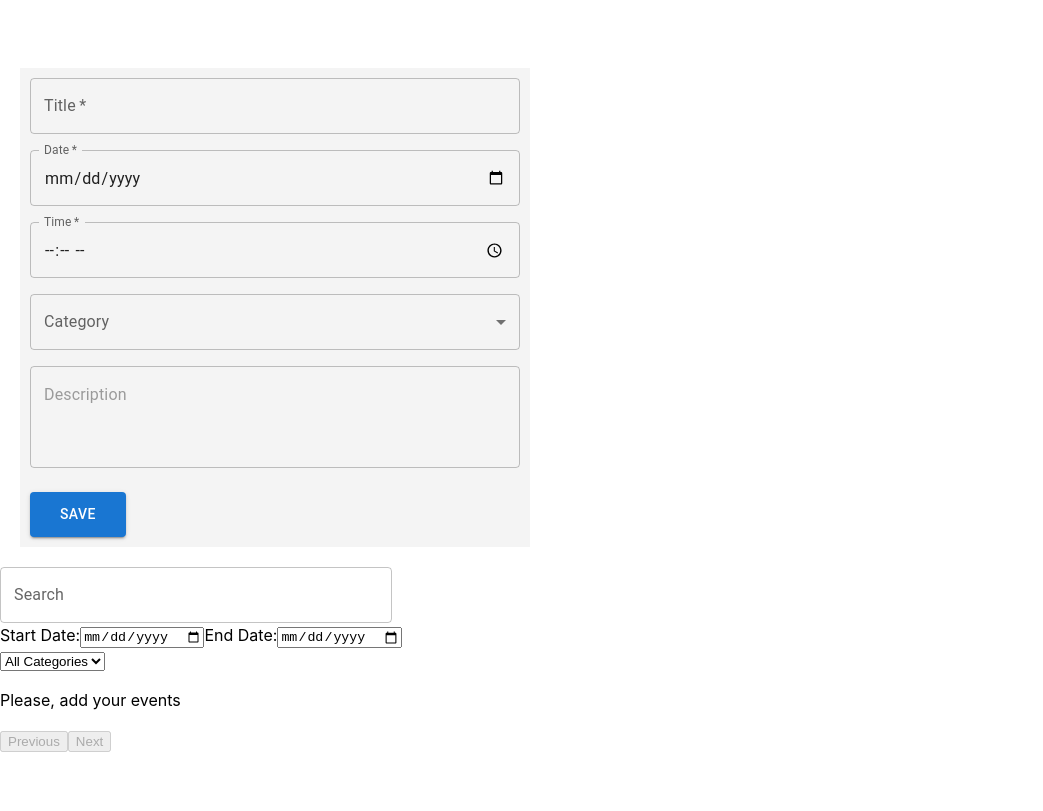
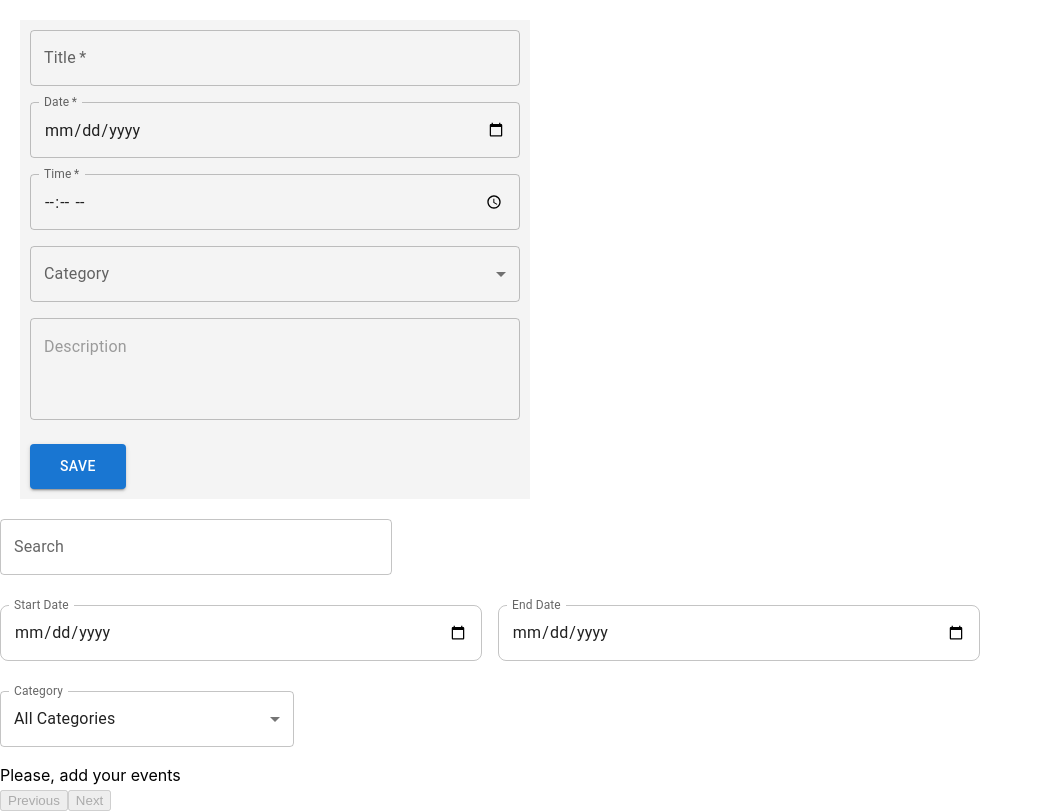
Before and after one commit to MyroslavaRohoza/Event-Scheduler, a React (Vite) app: page / in a window 1280 px wide. Shown: the whole page, without its empty margins (0-1043 px from the left). Built offline with nearby package versions, Linux system fonts and the light colour scheme.

Commit message:
styles for events card

```diff
--- a/src/components/CategoryFilter/CategoryFilter.tsx
+++ b/src/components/CategoryFilter/CategoryFilter.tsx
@@ -1,22 +1,39 @@
+import { useDispatch } from "react-redux";
 import { handleEventAction } from "../../utils/eventsUtils.ts";
-import { useDispatch } from "react-redux";
 import { setCategoryFilter } from "../../state/filter/filterSlice.ts";
 import { categories } from "../../utils/eventConstants.ts";
+import { FormControl, InputLabel, Select, MenuItem } from "@mui/material";
 
 export const CategoryFilter = () => {
   const dispatch = useDispatch();
+
   return (
-    <select
+    <FormControl
+      variant="outlined"
+      fullWidth
+      sx={{ width: "30%", marginBottom: 2, marginTop: "30px" }}
+    >
+      <InputLabel id="category-select-label">Category</InputLabel>
+      <Select
+        labelId="category-select-label"
+        defaultValue="all"
         onChange={(evt) =>
           handleEventAction(dispatch, setCategoryFilter, evt.target.value)
         }
+        label="Category"
+        sx={{
+          "& .MuiOutlinedInput-root": {
+            borderRadius: "8px",
+          },
+        }}
       >
-      <option value="all">All Categories</option>
+        <MenuItem value="all">All Categories</MenuItem>
         {categories.map((category) => (
-        <option key={category.value} value={category.value}>
+          <MenuItem key={category.value} value={category.value}>
             {category.label}
-        </option>
+          </MenuItem>
         ))}
-    </select>
+      </Select>
+    </FormControl>
   );
 };
--- a/src/components/EventFilter/EventFilter.tsx
+++ b/src/components/EventFilter/EventFilter.tsx
@@ -2,6 +2,7 @@ import { useDispatch, useSelector } from "react-redux";
 import { handleEventAction } from "../../utils/eventsUtils.ts";
 import { selectDateRange } from "../../state/filter/filterSelectors.ts";
 import { setDateFilter } from "../../state/filter/filterSlice.ts";
+import { TextField, Stack, Typography } from "@mui/material";
 
 const EventFilter = () => {
   const dispatch = useDispatch();
@@ -17,24 +18,46 @@ const EventFilter = () => {
 
   return (
     <div>
-      <label>
-        Start Date:
-        <input
+      <Stack
+        direction={{ xs: "column", sm: "row" }}
+        spacing={2}
+        sx={{ marginTop: "30px" }}
+      >
+        <TextField
           type="date"
           name="startDate"
+          label="Start Date"
           value={dateRange.startDate || ""}
           onChange={handleDateChange}
+          fullWidth
+          InputLabelProps={{
+            shrink: true,
+          }}
+          sx={{
+            "& .MuiInputBase-root": {
+              borderRadius: "8px",
+            },
+            marginBottom: 2,
+          }}
         />
-      </label>
-      <label>
-        End Date:
-        <input
+        <TextField
           type="date"
           name="endDate"
+          label="End Date"
           value={dateRange.endDate || ""}
           onChange={handleDateChange}
+          fullWidth
+          InputLabelProps={{
+            shrink: true,
+          }}
+          sx={{
+            "& .MuiInputBase-root": {
+              borderRadius: "8px",
+            },
+            marginBottom: 2,
+          }}
         />
-      </label>
+      </Stack>
     </div>
   );
 };
--- a/src/components/EventForm/EventForm.tsx
+++ b/src/components/EventForm/EventForm.tsx
@@ -74,10 +74,10 @@ const EventForm: React.FC = () => {
             variant="outlined"
             label="Date"
             fullWidth
-            sx={{ marginBottom: 2 }}
             InputLabelProps={{
               shrink: true,
             }}
+            sx={{ marginBottom: 2 }}
           />
           <Field
             type="time"
--- a/src/components/EventListItem/EventListItem.tsx
+++ b/src/components/EventListItem/EventListItem.tsx
@@ -1,3 +1,4 @@
+import css from "./eventListItem.module.css";
 import { useDispatch, useSelector } from "react-redux";
 import { handleEventAction, handleSubmit } from "../../utils/eventsUtils.ts";
 import Button from "../Button/Button.tsx";
@@ -7,13 +8,11 @@ import {
   editEvent,
   turnOffEditEvent,
 } from "../../state/events/eventSlice.ts";
-import {
-  selectEditEventId,
-  selectIsEditEvent,
-} from "../../state/events/eventSelectors.ts";
-import { Field, Formik, Form, ErrorMessage } from "formik";
+import { selectEditEventId } from "../../state/events/eventSelectors.ts";
+import { Field, Formik, Form } from "formik";
 import { EventItem } from "../../types/eventTypes.ts";
 import { categories } from "../../utils/eventConstants.ts";
+import { TextField } from "@mui/material";
 
 const EventListItem = ({
   item: { title, category, time, date, description, id },
@@ -34,7 +33,7 @@ const EventListItem = ({
   };
 
   return isEditEvent ? (
-    <li>
+    <li className={css.containerWrapper}>
       <Formik
         initialValues={initialValues}
         onSubmit={(values, actions) => {
@@ -49,16 +48,38 @@ const EventListItem = ({
           handleEventAction(dispatch, turnOffEditEvent);
         }}
       >
-        <Form>
-          <div>
-            <Field type="text" id="title" name="title" required />
-            <ErrorMessage name="title" component="div" />
-          </div>
-          <div>
+        <Form className={css.eventForm}>
+          <Field
+            type="text"
+            id="title"
+            name="title"
+            required
+            as={TextField}
+            variant="outlined"
+            fullWidth
+            InputProps={{
+              inputProps: {
+                style: {
+                  padding: "5px",
+                },
+              },
+            }}
+          />
           <label htmlFor="category">
             <strong>Category:</strong>
-            </label>
-            <Field as="select" id="category" name="category" required>
+            <Field
+              as="select"
+              id="category"
+              name="category"
+              required
+              style={{
+                padding: "5px",
+                width: "100%",
+                border: "1px solid #ccc",
+                borderRadius: "4px",
+                outline: "none",
+              }}
+            >
               <option value="">Select category</option>
               {categories.map((cat) => (
                 <option key={cat.value} value={cat.value}>
@@ -66,33 +87,69 @@ const EventListItem = ({
                 </option>
               ))}
             </Field>
-            <ErrorMessage name="category" component="div" />
-          </div>
-          <div>
+          </label>
           <label htmlFor="date">
             <strong>Date:</strong>
+            <Field
+              type="date"
+              id="date"
+              name="date"
+              required
+              as={TextField}
+              variant="outlined"
+              fullWidth
+              InputProps={{
+                inputProps: {
+                  style: {
+                    padding: "5px",
+                  },
+                },
+              }}
+            />
           </label>
-            <Field type="date" id="date" name="date" required />
-            <ErrorMessage name="date" component="div" />
-          </div>
-          <div>
           <label htmlFor="time">
             <strong>Time:</strong>
+            <Field
+              type="time"
+              id="time"
+              name="time"
+              required
+              as={TextField}
+              variant="outlined"
+              fullWidth
+              InputProps={{
+                inputProps: {
+                  style: {
+                    padding: "5px",
+                  },
+                },
+              }}
+            />
           </label>
-            <Field type="time" id="time" name="time" required />
-            <ErrorMessage name="time" component="div" />
-          </div>
-          <div>
-            <Field as="textarea" id="description" name="description" />
-            <ErrorMessage name="description" component="div" />
-          </div>
+          <Field
+            id="description"
+            name="description"
+            style={{ resize: "none" }}
+            as={TextField}
+            variant="outlined"
+            fullWidth
+            InputProps={{
+              inputProps: {
+                style: {
+                  padding: "5px",
+                },
+              },
+            }}
+          />
           <Button buttonType="submit">Save</Button>
         </Form>
       </Formik>
     </li>
   ) : (
-    <li>
-      <h3>{title}</h3>
+    <li className={css.containerWrapper}>
+      <span className={css.eventTitle}>
+        <strong>{title}</strong>
+      </span>
       <p>
         <strong>Category:</strong> {category}
       </p>
@@ -103,16 +160,21 @@ const EventListItem = ({
         <strong>Time:</strong> <time>{time}</time>
       </p>
       <p>{description}</p>
+      <div className={css.buttonContainer}>
         <Button
-        handleBtnClick={() => handleEventAction(dispatch, turnOnEditEvent, id)}
+          handleBtnClick={() =>
+            handleEventAction(dispatch, turnOnEditEvent, id)
+          }
         >
           Edit
         </Button>
         <Button
+          backgroundColor="red"
           handleBtnClick={() => handleEventAction(dispatch, deleteEvent, id)}
         >
           Delete
         </Button>
+      </div>
     </li>
   );
 };
--- a/src/components/EventListItem/eventListItem.module.css
+++ b/src/components/EventListItem/eventListItem.module.css
@@ -0,0 +1,28 @@
+.containerWrapper {
+  padding: 25px;
+  display: inline-flex;
+  flex-direction: column;
+  gap: 15px;
+  border: 1px solid gray;
+  border-radius: 5px;
+}
+
+.eventTitle {
+  font-size: 28px;
+}
+
+.buttonContainer {
+  display: flex;
+  gap: 30px;
+}
+
+.eventForm {
+  display: flex;
+  flex-direction: column;
+  gap: 15px;
+}
+
+.eventForm label {
+  display: flex;
+  gap: 3px;
+}
--- a/src/index.css
+++ b/src/index.css
@@ -27,3 +27,6 @@ ol {
   padding: 0;
   margin: 0;
 }
+p{
+margin: 0;
+}
```
Lines whose indentation alone changed are shown as unchanged.
